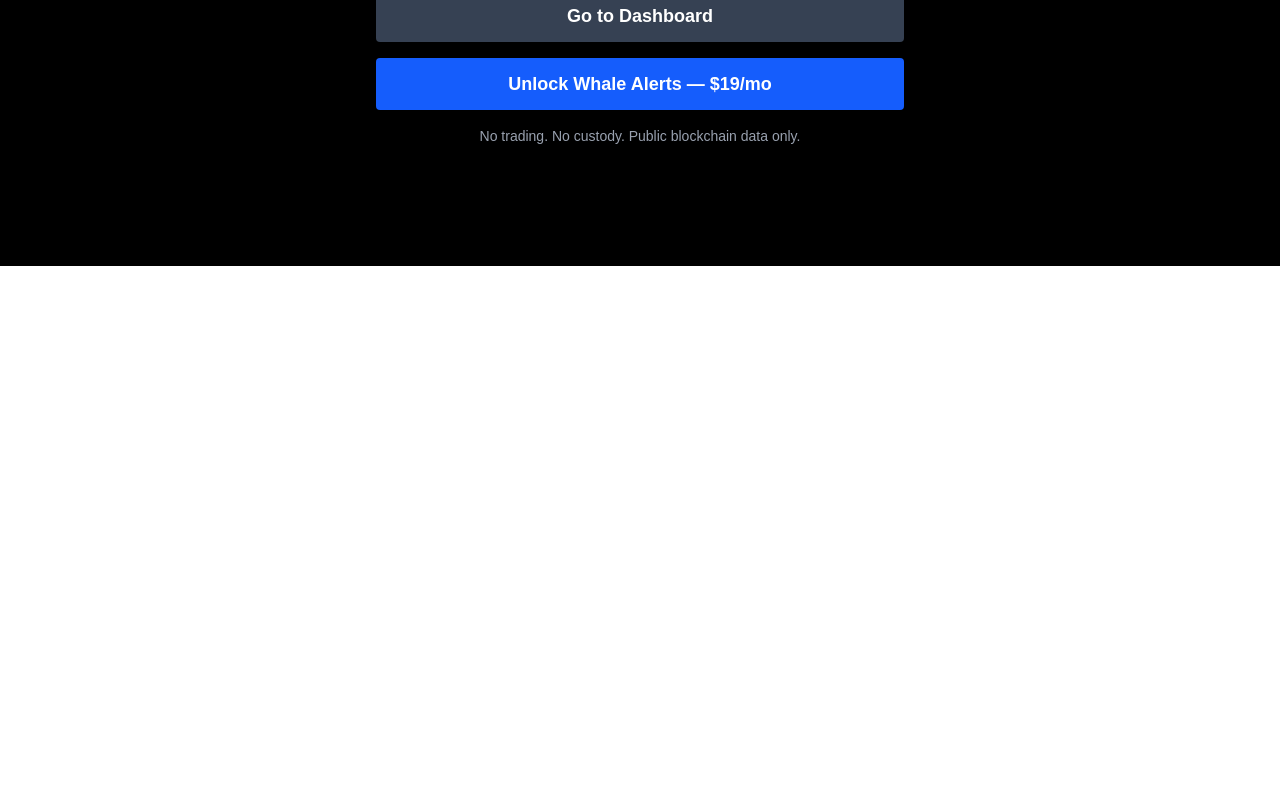
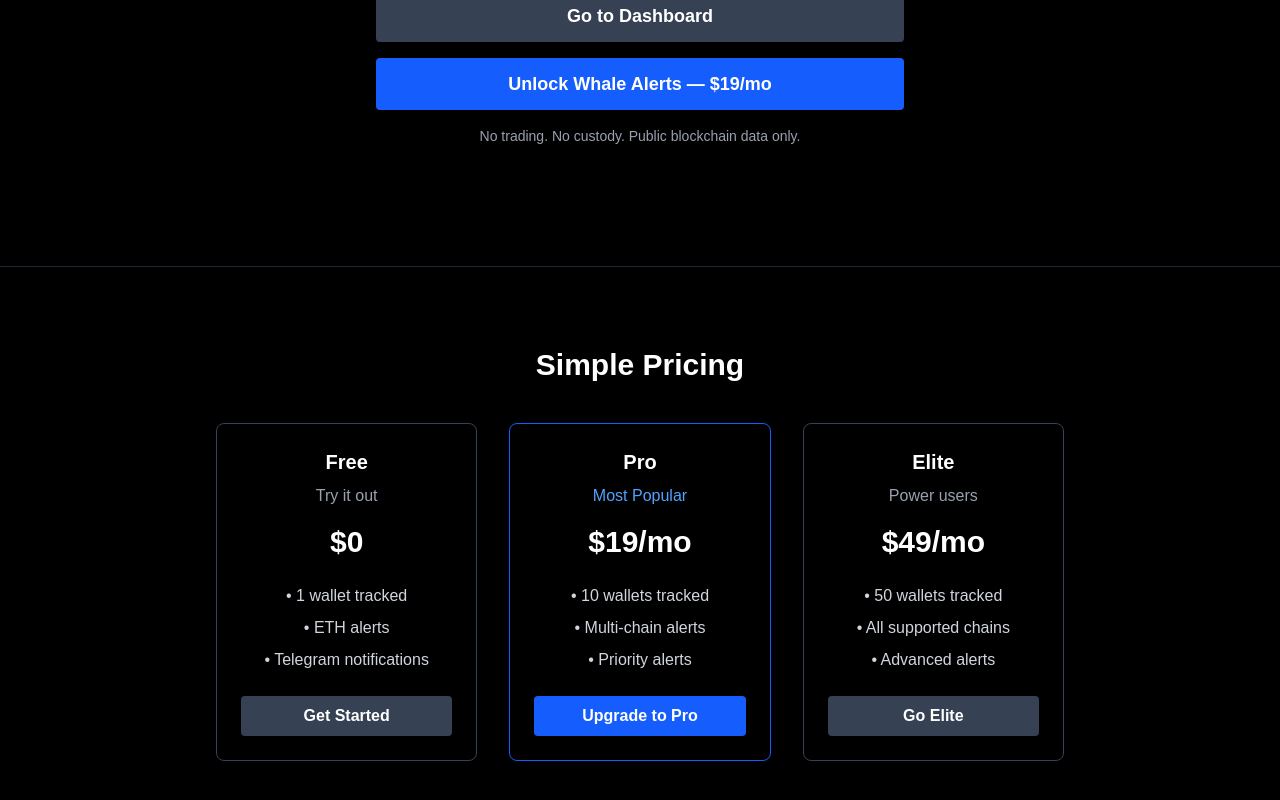
Before and after one commit to jasonfetterman/whalerx-web, a Next.js app: page / in a window 1280 px wide. Shown: the part 534-1334 px from the top of the page. Before the commit the page ends 800 px from the top, so only its background shows below. Built offline with nearby package versions, Linux system fonts and the light colour scheme.

Commit message:
Add pricing section to landing page

```diff
--- a/src/app/page.js
+++ b/src/app/page.js
@@ -18,7 +18,9 @@ export default function Home() {
   };
 
   return (
-    <main className="min-h-screen flex items-center justify-center bg-black text-white">
+    <main className="min-h-screen bg-black text-white">
+      {/* HERO */}
+      <section className="min-h-screen flex items-center justify-center">
         <div className="max-w-xl text-center px-6">
           <h1 className="text-4xl font-bold mb-4">
             Track Crypto Whales in Real Time.
@@ -57,6 +59,70 @@ export default function Home() {
             </p>
           </div>
         </div>
+      </section>
+
+      {/* PRICING */}
+      <section className="py-20 border-t border-gray-800">
+        <div className="max-w-4xl mx-auto px-6 text-center">
+          <h2 className="text-3xl font-bold mb-10">Simple Pricing</h2>
+
+          <div className="grid md:grid-cols-3 gap-8">
+            {/* FREE */}
+            <div className="border border-gray-700 rounded-lg p-6">
+              <h3 className="text-xl font-semibold mb-2">Free</h3>
+              <p className="text-gray-400 mb-4">Try it out</p>
+              <p className="text-3xl font-bold mb-6">$0</p>
+              <ul className="text-gray-300 space-y-2 mb-6">
+                <li>• 1 wallet tracked</li>
+                <li>• ETH alerts</li>
+                <li>• Telegram notifications</li>
+              </ul>
+              <Link
+                href="/dashboard"
+                className="block bg-gray-700 hover:bg-gray-600 px-4 py-2 rounded font-semibold"
+              >
+                Get Started
+              </Link>
+            </div>
+
+            {/* PRO */}
+            <div className="border border-blue-600 rounded-lg p-6">
+              <h3 className="text-xl font-semibold mb-2">Pro</h3>
+              <p className="text-blue-400 mb-4">Most Popular</p>
+              <p className="text-3xl font-bold mb-6">$19/mo</p>
+              <ul className="text-gray-300 space-y-2 mb-6">
+                <li>• 10 wallets tracked</li>
+                <li>• Multi-chain alerts</li>
+                <li>• Priority alerts</li>
+              </ul>
+              <button
+                onClick={handleCheckout}
+                className="bg-blue-600 hover:bg-blue-700 px-4 py-2 rounded font-semibold w-full"
+              >
+                Upgrade to Pro
+              </button>
+            </div>
+
+            {/* ELITE */}
+            <div className="border border-gray-700 rounded-lg p-6">
+              <h3 className="text-xl font-semibold mb-2">Elite</h3>
+              <p className="text-gray-400 mb-4">Power users</p>
+              <p className="text-3xl font-bold mb-6">$49/mo</p>
+              <ul className="text-gray-300 space-y-2 mb-6">
+                <li>• 50 wallets tracked</li>
+                <li>• All supported chains</li>
+                <li>• Advanced alerts</li>
+              </ul>
+              <button
+                onClick={handleCheckout}
+                className="bg-gray-700 hover:bg-gray-600 px-4 py-2 rounded font-semibold w-full"
+              >
+                Go Elite
+              </button>
+            </div>
+          </div>
+        </div>
+      </section>
     </main>
   );
 }
```
Lines whose indentation alone changed are shown as unchanged.
